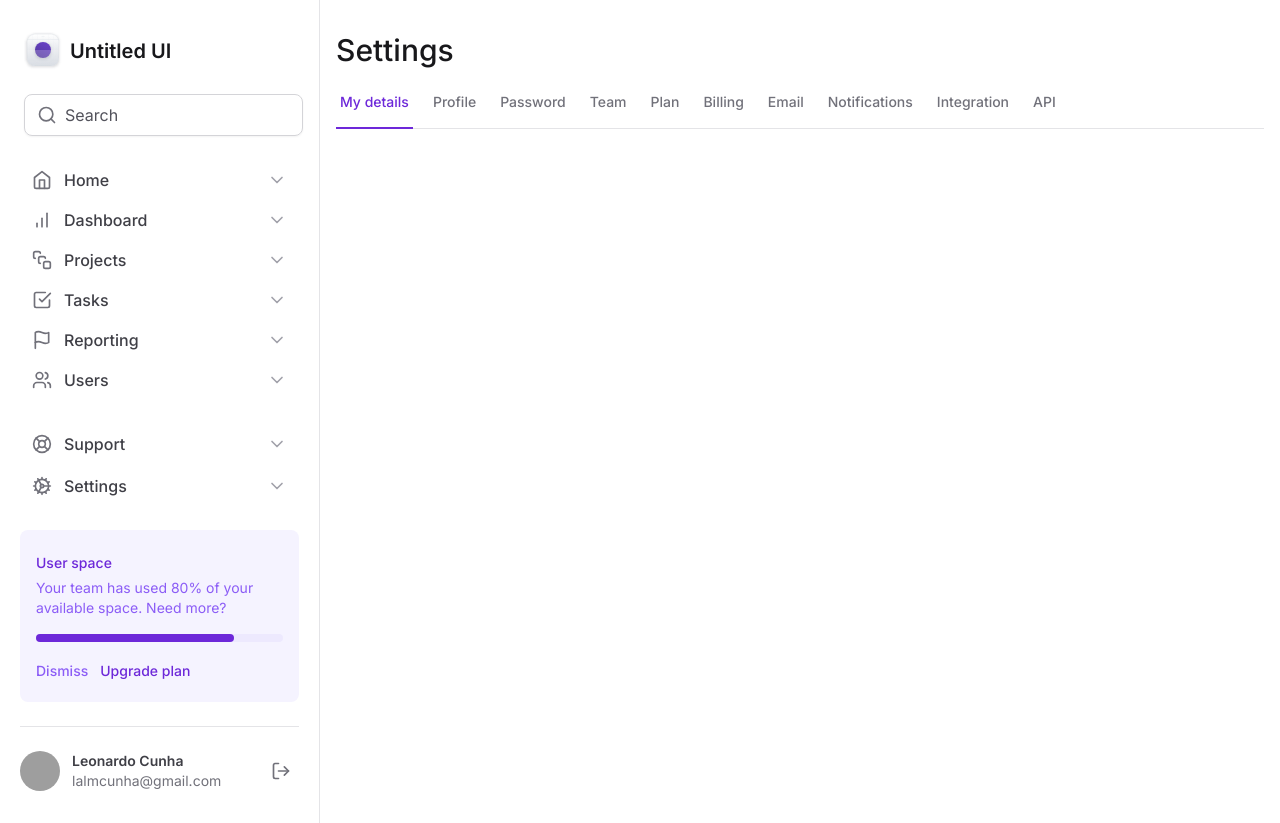
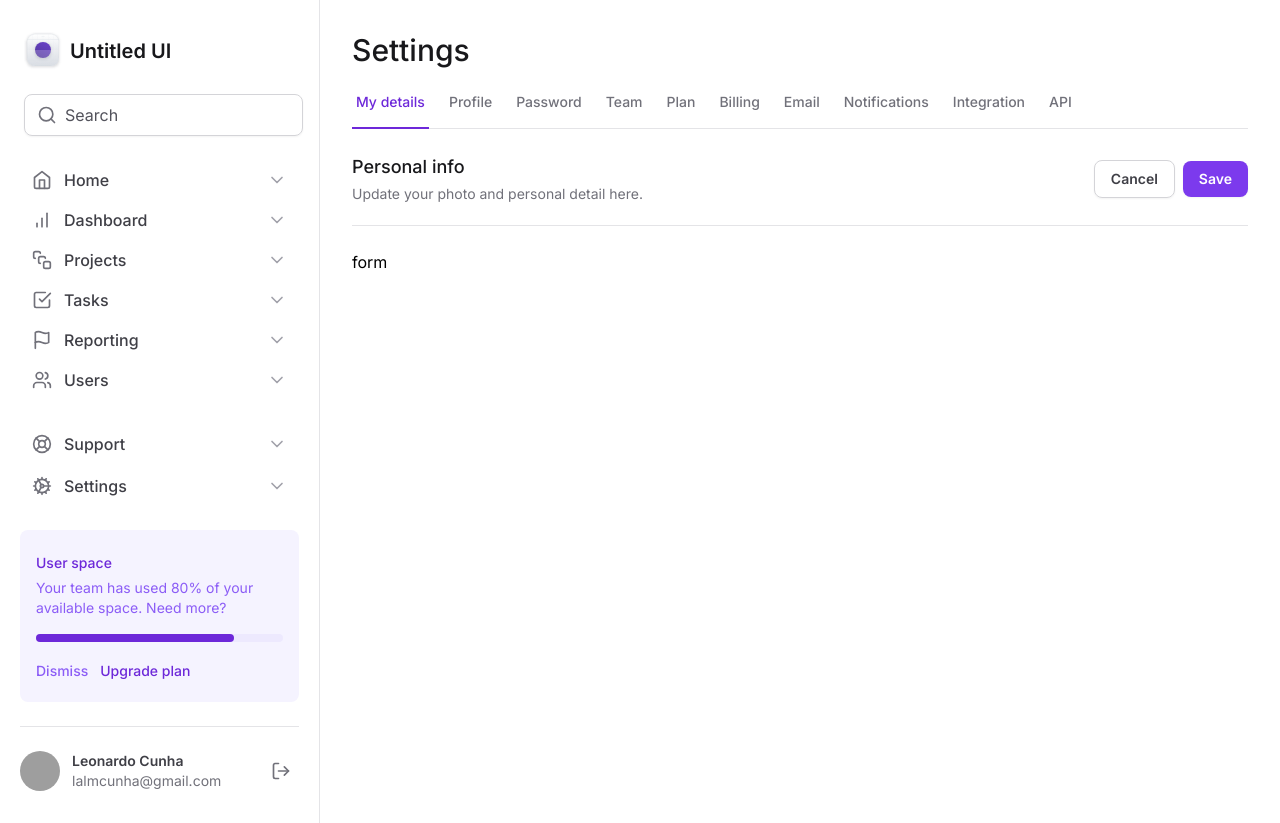
Before and after one commit to ahnucl/ignite-curso-tailwind-next, a Next.js app: page / in a window 1280 px wide. Built offline with nearby package versions, Linux system fonts and the light colour scheme; grey boxes are pictures that could not be loaded.

Commit message:
Cria estrutura inicial do form

```diff
--- a/src/app/layout.tsx
+++ b/src/app/layout.tsx
@@ -20,7 +20,7 @@
       <body className={inter.className}>
         <div className="grid min-h-screen grid-cols-app">
           <Sidebar />
-          <main className="px-4 pb-12 pt-8">{children}</main>
+          <main className="px-8 pb-12 pt-8">{children}</main>
         </div>
       </body>
     </html>
--- a/src/app/page.tsx
+++ b/src/app/page.tsx
@@ -6,6 +6,36 @@
       <h1 className="text-3xl font-medium text-zinc-900">Settings</h1>
 
       <SettingsTabs />
+
+      <div className="mt-6 flex flex-col">
+        <div className="flex items-center justify-between border-b border-zinc-200 pb-5">
+          <div className="space-y-1">
+            <h2 className="text-lg font-medium text-zinc-900">Personal info</h2>
+            <span className="text-sm text-zinc-500">
+              Update your photo and personal detail here.
+            </span>
+          </div>
+          <div className="flex items-center gap-2">
+            <button
+              className="rounded-lg border border-zinc-300 px-4 py-2 text-sm font-semibold text-zinc-700 shadow-sm hover:bg-zinc-50"
+              type="button"
+            >
+              Cancel
+            </button>
+            <button
+              className="rounded-lg bg-violet-600 px-4 py-2 text-sm font-semibold text-white shadow-sm hover:bg-violet-700"
+              type="submit"
+              form="settings"
+            >
+              Save
+            </button>
+          </div>
+        </div>
+
+        <form action="" id="settings" className="mt-6 flex w-full flex-col ">
+          form
+        </form>
+      </div>
     </>
   )
 }
```
